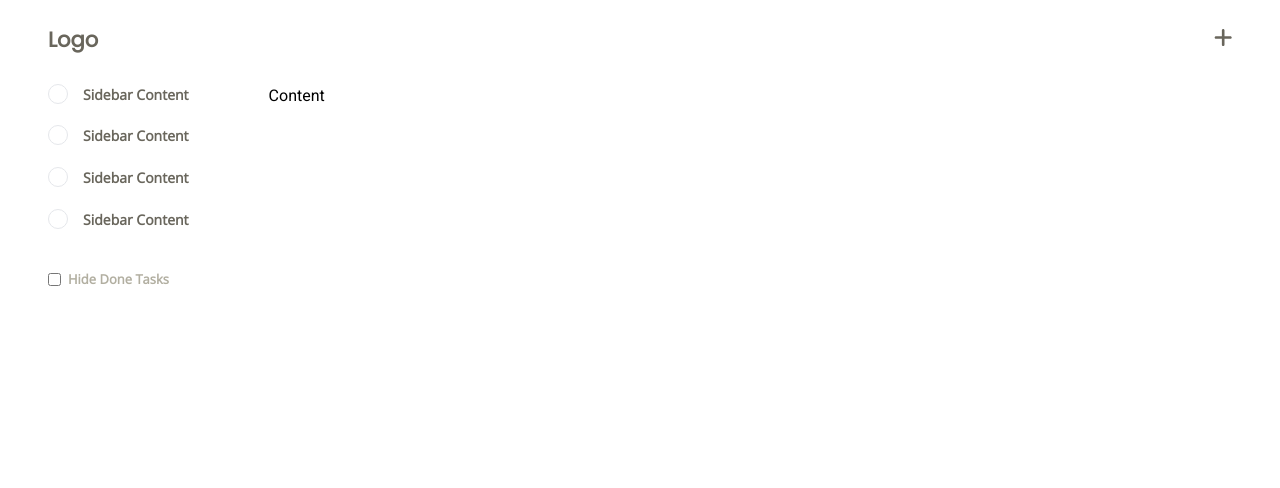
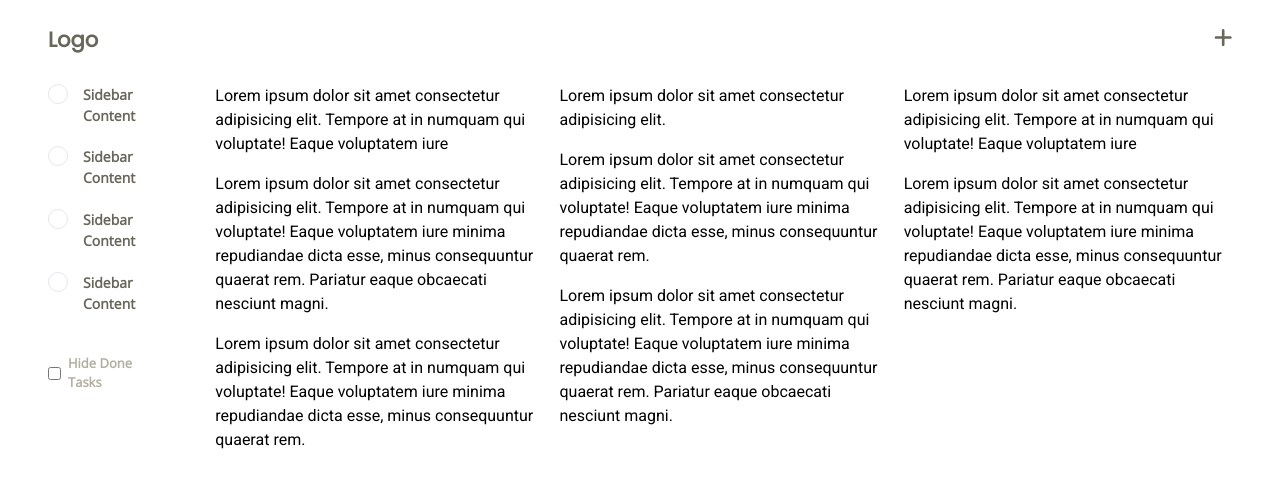
Before and after one commit to basofiibnu/todolist-app, a Next.js app: page / in a window 1280 px wide. Shown: the top 488 px of the page. Built offline with nearby package versions, Linux system fonts and the light colour scheme.

Commit message:
setup content with masonry type layout

```diff
--- a/components/molecules/sidebar/Sidebar.tsx
+++ b/components/molecules/sidebar/Sidebar.tsx
@@ -3,7 +3,7 @@ import React, { useState } from 'react';
 import styles from './Sidebar.module.scss';
 
 const Sidebar = () => {
-  const [first, setfirst] = useState<boolean>(false);
+  const [checkbox, setCheckbox] = useState<boolean>(false);
   return (
     <div className={styles['sidebar-container']}>
       <div className={styles['menu-container']}>
--- /dev/null
+++ b/components/organism/Todolist/Content/Content.module.scss
@@ -0,0 +1,16 @@
+.container {
+  columns: 3;
+  column-gap: 16px;
+  @media (max-width: 1200px) {
+    columns: 3;
+  }
+  @media (max-width: 992px) {
+    columns: 2;
+  }
+  //@media (max-width: 768px) {columns: 1;}
+  .box {
+    display: inline-block;
+    margin-bottom: 16px;
+    position: relative;
+  }
+}
--- /dev/null
+++ b/components/organism/Todolist/Content/Content.tsx
@@ -0,0 +1,50 @@
+import React from 'react';
+import styles from './Content.module.scss';
+
+const Content = () => {
+  return (
+    <div className={styles['container']}>
+      <div className={styles['box']}>
+        Lorem ipsum dolor sit amet consectetur adipisicing elit.
+        Tempore at in numquam qui voluptate! Eaque voluptatem iure
+      </div>
+      <div className={styles['box']}>
+        Lorem ipsum dolor sit amet consectetur adipisicing elit.
+        Tempore at in numquam qui voluptate! Eaque voluptatem iure
+        minima repudiandae dicta esse, minus consequuntur quaerat rem.
+        Pariatur eaque obcaecati nesciunt magni.
+      </div>
+      <div className={styles['box']}>
+        Lorem ipsum dolor sit amet consectetur adipisicing elit.
+        Tempore at in numquam qui voluptate! Eaque voluptatem iure
+        minima repudiandae dicta esse, minus consequuntur quaerat rem.
+      </div>
+      <div className={styles['box']}>
+        Lorem ipsum dolor sit amet consectetur adipisicing elit.
+      </div>
+      <div className={styles['box']}>
+        Lorem ipsum dolor sit amet consectetur adipisicing elit.
+        Tempore at in numquam qui voluptate! Eaque voluptatem iure
+        minima repudiandae dicta esse, minus consequuntur quaerat rem.
+      </div>
+      <div className={styles['box']}>
+        Lorem ipsum dolor sit amet consectetur adipisicing elit.
+        Tempore at in numquam qui voluptate! Eaque voluptatem iure
+        minima repudiandae dicta esse, minus consequuntur quaerat rem.
+        Pariatur eaque obcaecati nesciunt magni.
+      </div>
+      <div className={styles['box']}>
+        Lorem ipsum dolor sit amet consectetur adipisicing elit.
+        Tempore at in numquam qui voluptate! Eaque voluptatem iure
+      </div>
+      <div className={styles['box']}>
+        Lorem ipsum dolor sit amet consectetur adipisicing elit.
+        Tempore at in numquam qui voluptate! Eaque voluptatem iure
+        minima repudiandae dicta esse, minus consequuntur quaerat rem.
+        Pariatur eaque obcaecati nesciunt magni.
+      </div>
+    </div>
+  );
+};
+
+export default Content;
--- a/components/page/todolist/index.tsx
+++ b/components/page/todolist/index.tsx
@@ -1,6 +1,7 @@
 import React from 'react';
 import Header from '../../molecules/header/Header';
 import Sidebar from '../../molecules/sidebar/Sidebar';
+import Content from '../../organism/Todolist/Content/Content';
 
 import styles from './styles.module.scss';
 
@@ -12,7 +13,9 @@ const Todolist = () => {
         <div>
           <Sidebar />
         </div>
-        <div>Content</div>
+        <div>
+          <Content />
+        </div>
       </div>
     </div>
   );
```
